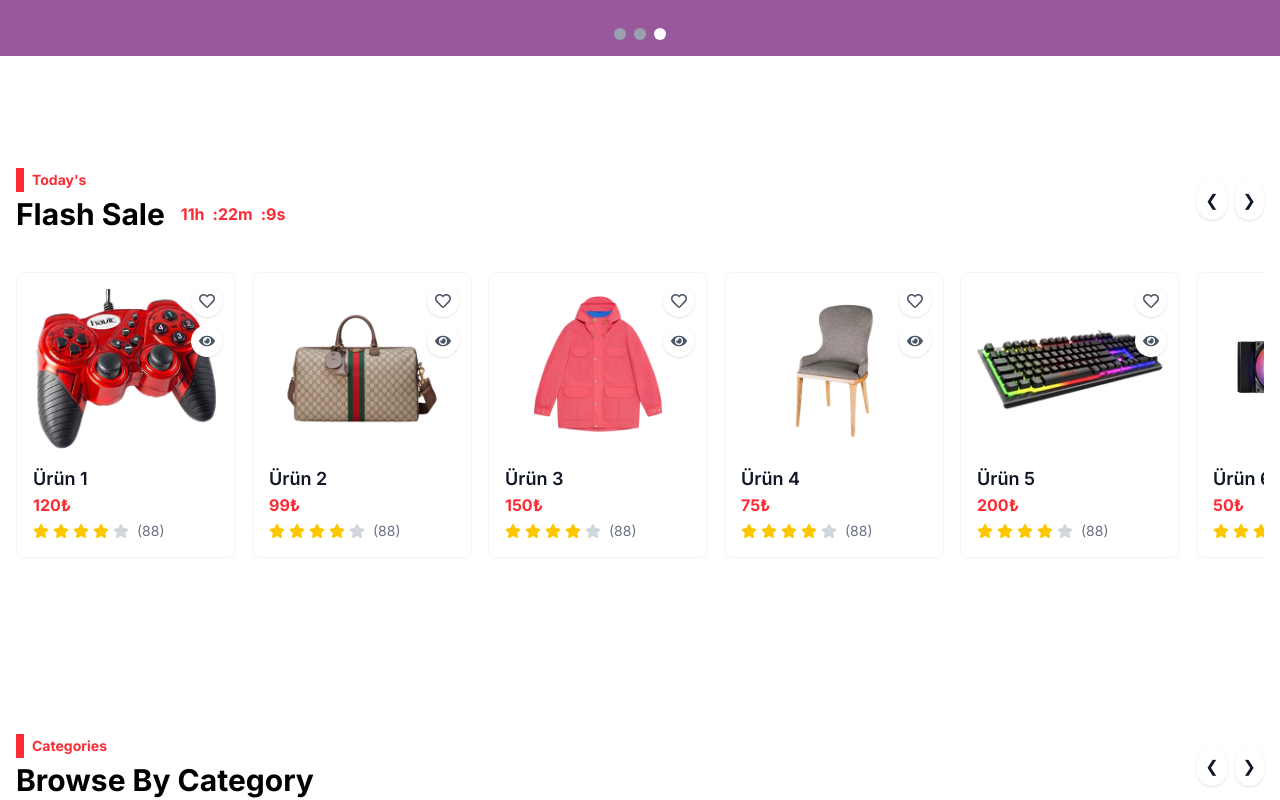
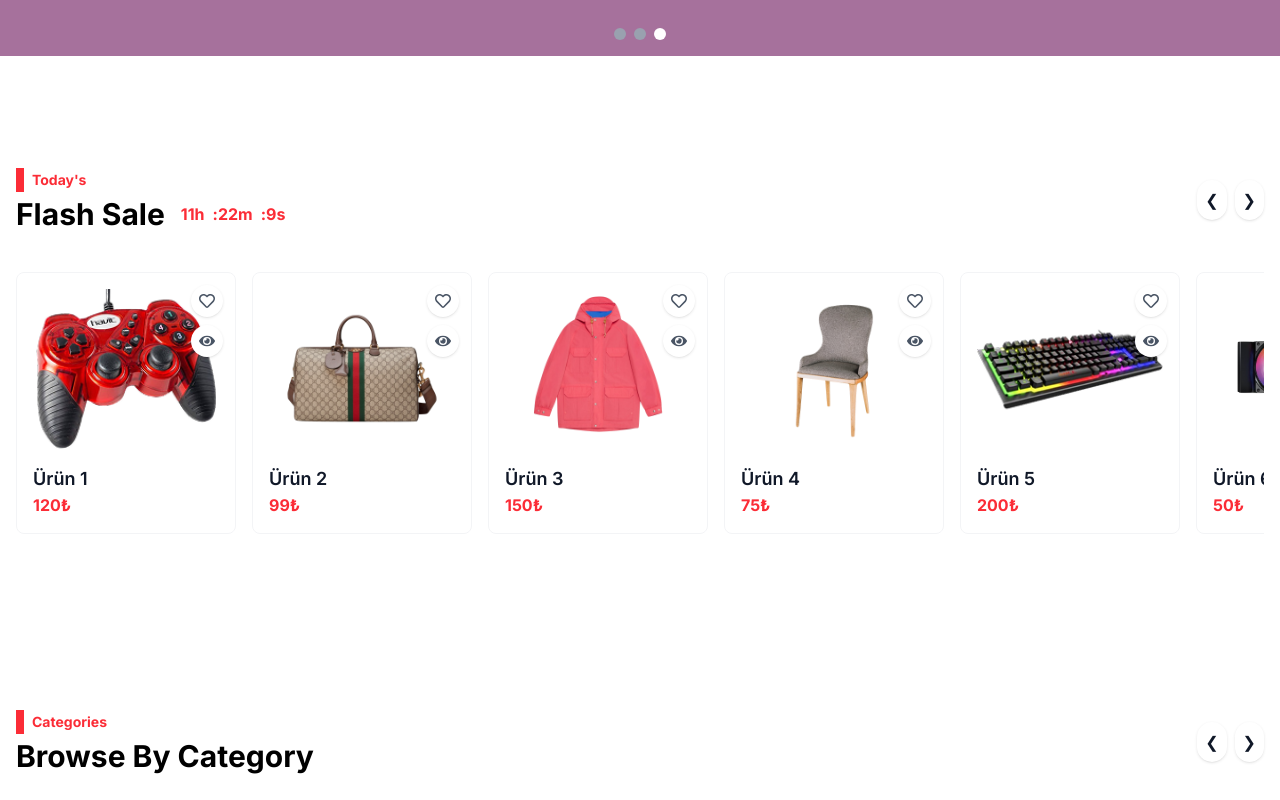
Before and after one commit to Sevvalercan/ecommerce-app, a Next.js app: page / in a window 1280 px wide. Shown: the part 440-1240 px from the top of the page. Built offline with nearby package versions, Linux system fonts and the light colour scheme; a web font is replaced by a local one.

Commit message:
feat: Add Wishlist functionality; implement Wishlist context and page, and integrate with product cards

```diff
--- a/src/app/(user)/cart/page.tsx
+++ b/src/app/(user)/cart/page.tsx
@@ -6,6 +6,7 @@ import CartItemRow from "@/components/CartItemRow";
 import { useEffect, useState } from "react";
 import { toast } from "react-hot-toast";
 import { useRouter } from "next/navigation";
+import Link from "next/link";
 
 export default function CartPage() {
   const [mounted, setMounted] = useState(false);
@@ -65,9 +66,9 @@ export default function CartPage() {
             </div>
 
             <div className="flex justify-between mt-8">
-              <button className="text-blue-600 hover:underline">
+              <Link href="/" className="text-blue-600 hover:underline">
                 ← Return To Shop
-              </button>
+              </Link>
               <button
                 className="bg-blue-600 text-white px-6 py-2 rounded-lg hover:bg-blue-700 transition"
                 onClick={() => toast.success("Sepet güncellendi!")}
--- a/src/app/(user)/layout.tsx
+++ b/src/app/(user)/layout.tsx
@@ -4,6 +4,7 @@ import Header from "@/components/Header";
 import Footer from "@/components/Footer";
 import { AuthProvider } from "@/context/AuthContext";
 import { CartProvider } from "@/context/CartContext";
+import { WishlistProvider } from "@/context/WishlistContext";
 
 export const metadata = {
   title: "E-Commerce Home",
@@ -12,15 +13,16 @@ export const metadata = {
 
 export default function UserLayout({ children }: { children: ReactNode }) {
   return (
-      <div className="bg-white text-gray-900">
-        <AuthProvider>
+    <div className="bg-white text-gray-900">
+      <AuthProvider>
+        <WishlistProvider>
           <CartProvider>
             <Header />
             <main>{children}</main>
             <Footer />
           </CartProvider>
-        </AuthProvider>
-      </div>
-
+        </WishlistProvider>
+      </AuthProvider>
+    </div>
   );
 }
--- /dev/null
+++ b/src/app/(user)/wishlist/page.tsx
@@ -0,0 +1,28 @@
+"use client";
+
+import { useWishlist } from "@/context/WishlistContext";
+import ProductCard from "@/components/product/ProductCard";
+import { products } from "@/data/products";
+
+export default function WishlistPage() {
+  const { wishlist } = useWishlist();
+  const wishlistProducts = products.filter((p) => wishlist.includes(p.id));
+
+  return (
+    <div className="min-h-[calc(100vh-200px)] py-36 px-24 bg-gray-50">
+      <h1 className="text-3xl font-bold mb-10 text-center">Wishlist</h1>
+
+      {wishlistProducts.length === 0 ? (
+        <p className="text-center text-gray-500 mt-10">
+          Your wishlist is currently empty.
+        </p>
+      ) : (
+        <div className="grid sm:grid-cols-2 md:grid-cols-3 lg:grid-cols-4 gap-6">
+          {wishlistProducts.map((p) => (
+            <ProductCard key={p.id} {...p} />
+          ))}
+        </div>
+      )}
+    </div>
+  );
+}
--- a/src/components/Header.tsx
+++ b/src/components/Header.tsx
@@ -1,7 +1,14 @@
 "use client";
 
 import { useState, useEffect } from "react";
-import { FaHeart, FaShoppingCart, FaSearch, FaBars, FaTimes, FaUserCircle } from "react-icons/fa";
+import {
+  FaHeart,
+  FaShoppingCart,
+  FaSearch,
+  FaBars,
+  FaTimes,
+  FaUserCircle,
+} from "react-icons/fa";
 import Link from "next/link";
 import { useCart } from "@/context/CartContext";
 
@@ -110,7 +117,9 @@ export default function Header() {
               />
               <FaSearch className="absolute left-3 top-1/2 -translate-y-1/2 text-gray-400" />
             </div>
-            <FaHeart className="cursor-pointer text-gray-600" />
+            <Link href="/wishlist">
+              <FaHeart className="cursor-pointer text-gray-600" />
+            </Link>
 
             <Link href="/cart" className="relative">
               <FaShoppingCart className="cursor-pointer text-gray-600" />
--- a/src/components/product/ProductCard.tsx
+++ b/src/components/product/ProductCard.tsx
@@ -1,44 +1,39 @@
 "use client";
 
 import Image from "next/image";
-import { Product } from "@/data/products";
-import {
-  FaHeart,
-  FaRegHeart,
-  FaStar,
-  FaEye,
-  FaShoppingCart,
-} from "react-icons/fa";
-import { useState } from "react";
+import { FaHeart, FaRegHeart, FaEye, FaShoppingCart } from "react-icons/fa";
+import { useRouter } from "next/navigation";
 import { useCart } from "@/context/CartContext";
-import { useRouter } from "next/navigation";
+import { useWishlist } from "@/context/WishlistContext";
 
-export default function ProductCard({ id, name, price, image }: Product) {
-  const [favorite, setFavorite] = useState(false);
+type ProductCardProps = {
+  id: number;
+  name: string;
+  price: number;
+  image: string;
+};
+
+export default function ProductCard({ id, name, price, image }: ProductCardProps) {
+  const router = useRouter();
   const { addToCart } = useCart();
-  const router = useRouter();
+  const { wishlist, toggleWishlist } = useWishlist();
 
-  // Ürün detay sayfasına yönlendirme
-  const goToDetail = () => {
-    router.push(`/products/${id}`);
-  };
+  const favorite = wishlist.includes(id);
+
+  const goToDetail = () => router.push(`/products/${id}`);
 
   return (
     <div className="border border-gray-100 rounded-lg p-4 hover:shadow-lg transition group relative overflow-hidden">
       {/* Favori ve göz ikonu */}
       <div className="absolute top-3 right-3 flex flex-col space-y-2 z-10">
         <button
-          onClick={() => setFavorite(!favorite)}
+          onClick={() => toggleWishlist(id)}
           className="bg-white p-2 rounded-full shadow hover:bg-gray-100"
         >
-          {favorite ? (
-            <FaHeart className="text-red-500" />
-          ) : (
-            <FaRegHeart className="text-gray-600" />
-          )}
+          {favorite ? <FaHeart className="text-red-500" /> : <FaRegHeart className="text-gray-600" />}
         </button>
         <button
-          onClick={goToDetail} // Göze tıklayınca detay
+          onClick={goToDetail}
           className="bg-white p-2 rounded-full shadow hover:bg-gray-100"
         >
           <FaEye className="text-gray-600" />
@@ -47,7 +42,7 @@ export default function ProductCard({ id, name, price, image }: Product) {
 
       {/* Ürün görseli */}
       <div
-        onClick={goToDetail} // Ürün görseline tıklayınca detay
+        onClick={goToDetail}
         className="w-full h-40 relative mb-4 cursor-pointer"
       >
         <Image src={image} alt={name} fill className="object-contain" />
@@ -58,17 +53,6 @@ export default function ProductCard({ id, name, price, image }: Product) {
         {name}
       </h3>
       <p className="text-red-500 font-bold">{price}₺</p>
-
-      {/* Yıldızlar */}
-      <div className="flex items-center space-x-1 mt-1">
-        {Array.from({ length: 5 }).map((_, i) => (
-          <FaStar
-            key={i}
-            className={`${i < 4 ? "text-yellow-400" : "text-gray-300"}`}
-          />
-        ))}
-        <span className="text-sm text-gray-500 ml-1">(88)</span>
-      </div>
 
       {/* Sepete ekle */}
       <button
--- /dev/null
+++ b/src/context/WishlistContext.tsx
@@ -0,0 +1,39 @@
+"use client";
+
+import { createContext, useContext, useState, useEffect, ReactNode } from "react";
+
+type WishlistContextType = {
+  wishlist: number[];
+  toggleWishlist: (id: number) => void;
+};
+
+const WishlistContext = createContext<WishlistContextType | undefined>(undefined);
+
+export function WishlistProvider({ children }: { children: ReactNode }) {
+  const [wishlist, setWishlist] = useState<number[]>([]);
+
+  useEffect(() => {
+    const saved = JSON.parse(localStorage.getItem("wishlist") || "[]");
+    setWishlist(saved);
+  }, []);
+
+  const toggleWishlist = (id: number) => {
+    setWishlist((prev) => {
+      const newList = prev.includes(id) ? prev.filter((i) => i !== id) : [...prev, id];
+      localStorage.setItem("wishlist", JSON.stringify(newList));
+      return newList;
+    });
+  };
+
+  return (
+    <WishlistContext.Provider value={{ wishlist, toggleWishlist }}>
+      {children}
+    </WishlistContext.Provider>
+  );
+}
+
+export const useWishlist = () => {
+  const ctx = useContext(WishlistContext);
+  if (!ctx) throw new Error("useWishlist must be used within WishlistProvider");
+  return ctx;
+};
```
